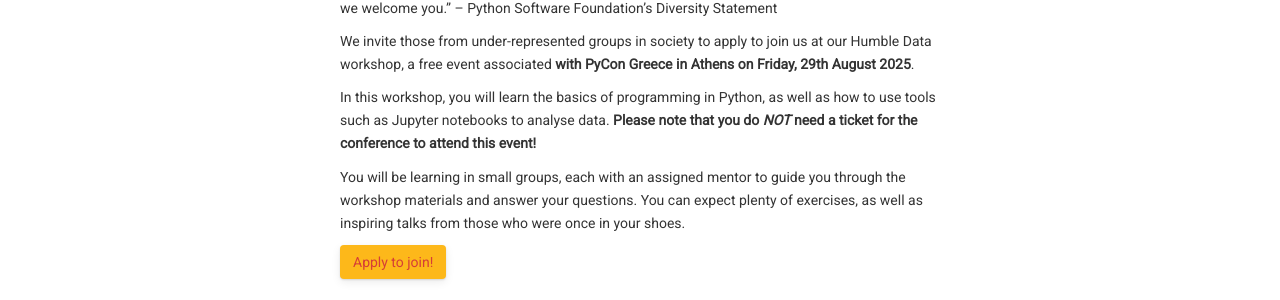
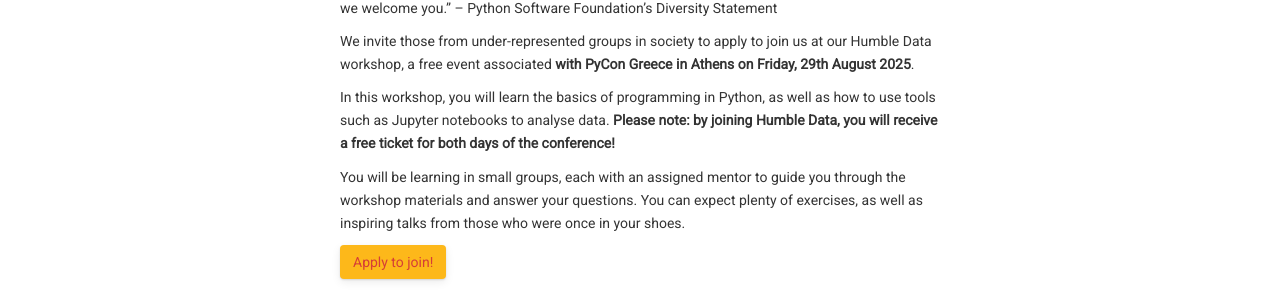
Before and after one commit to HumbleData/HumbleData.github.io, a Jekyll site: the page built from _posts/2025-08-29-pycongreece2025.md, in a window 1280 px wide and 900 px high, scrolled down 754 px. Shown: the part 148-448 px from the top of the window. Built offline with Jekyll 4.4.1, drawn with Linux system fonts in a browser that asks for light colours; nearby versions of some CDN libraries; comment, search, counter and statistics services are not loaded.

Commit message:
update content for webpage announcement

```diff
--- a/_posts/2025-08-29-pycongreece2025.md
+++ b/_posts/2025-08-29-pycongreece2025.md
@@ -18,7 +18,7 @@
 
 We invite those from under-represented groups in society to apply to join us at our Humble Data workshop, a free event associated **with PyCon Greece in Athens on Friday, 29th August 2025**.
 
-In this workshop, you will learn the basics of programming in Python, as well as how to use tools such as Jupyter notebooks to analyse data. **Please note that you do _NOT_ need a ticket for the conference to attend this event!**
+In this workshop, you will learn the basics of programming in Python, as well as how to use tools such as Jupyter notebooks to analyse data. **Please note: by joining Humble Data, you will receive a free ticket for both days of the conference!**
 
 You will be learning in small groups, each with an assigned mentor to guide you through the workshop materials and answer your questions. You can expect plenty of exercises, as well as inspiring talks from those who were once in your shoes.
 
```
